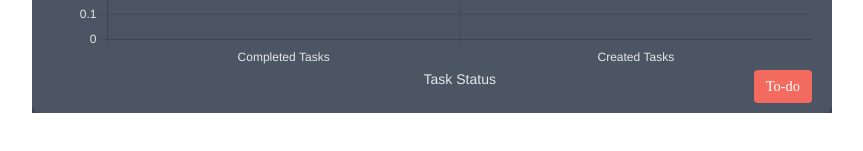
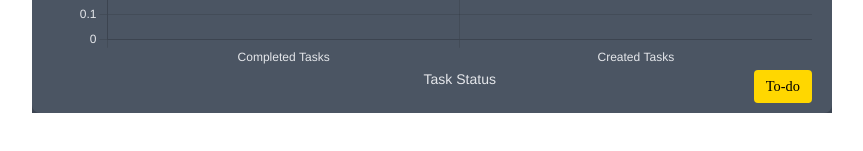
Before and after one commit to chris2kus31/todo-ui, a Nuxt app: page /Analytics in a window 1280 px wide. Shown: the part 625-776 px from the top of the page, without its empty margins (208-1071 px from the left). Built offline with nearby package versions, Linux system fonts and the light colour scheme.

Commit message:
change todo color

```diff
--- a/pages/Analytics.vue
+++ b/pages/Analytics.vue
@@ -38,8 +38,8 @@ import AnalyticsGraph from "~/components/AnalyticsGraph.vue";
   position: absolute;
   bottom: 10px;
   right: 20px;
-  background-color: #f26b5e;
-  color: white;
+  background-color: #FFD700;
+  color: black;
   padding: 8px 12px;
   border-radius: 4px;
   text-decoration: none;
```
